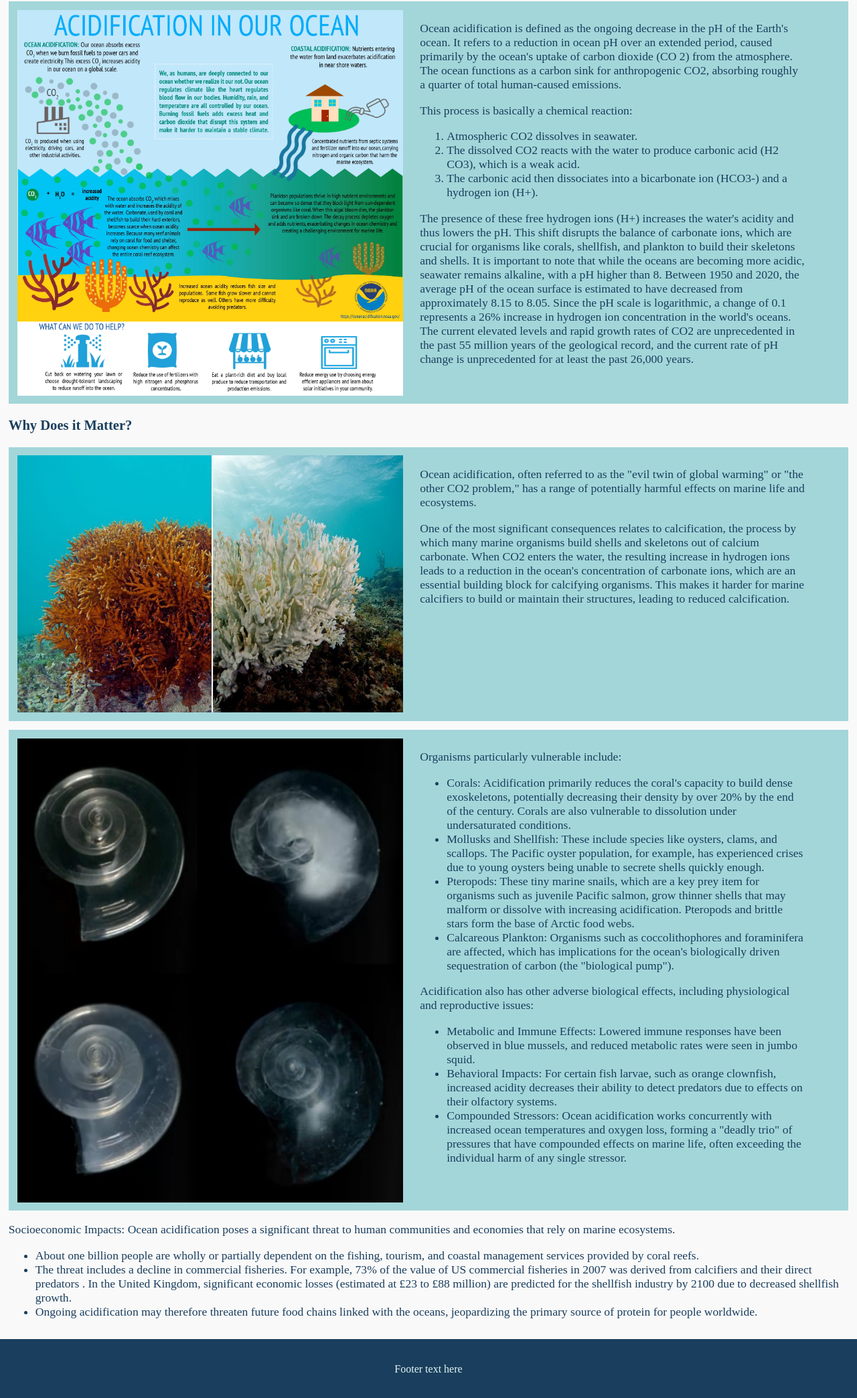
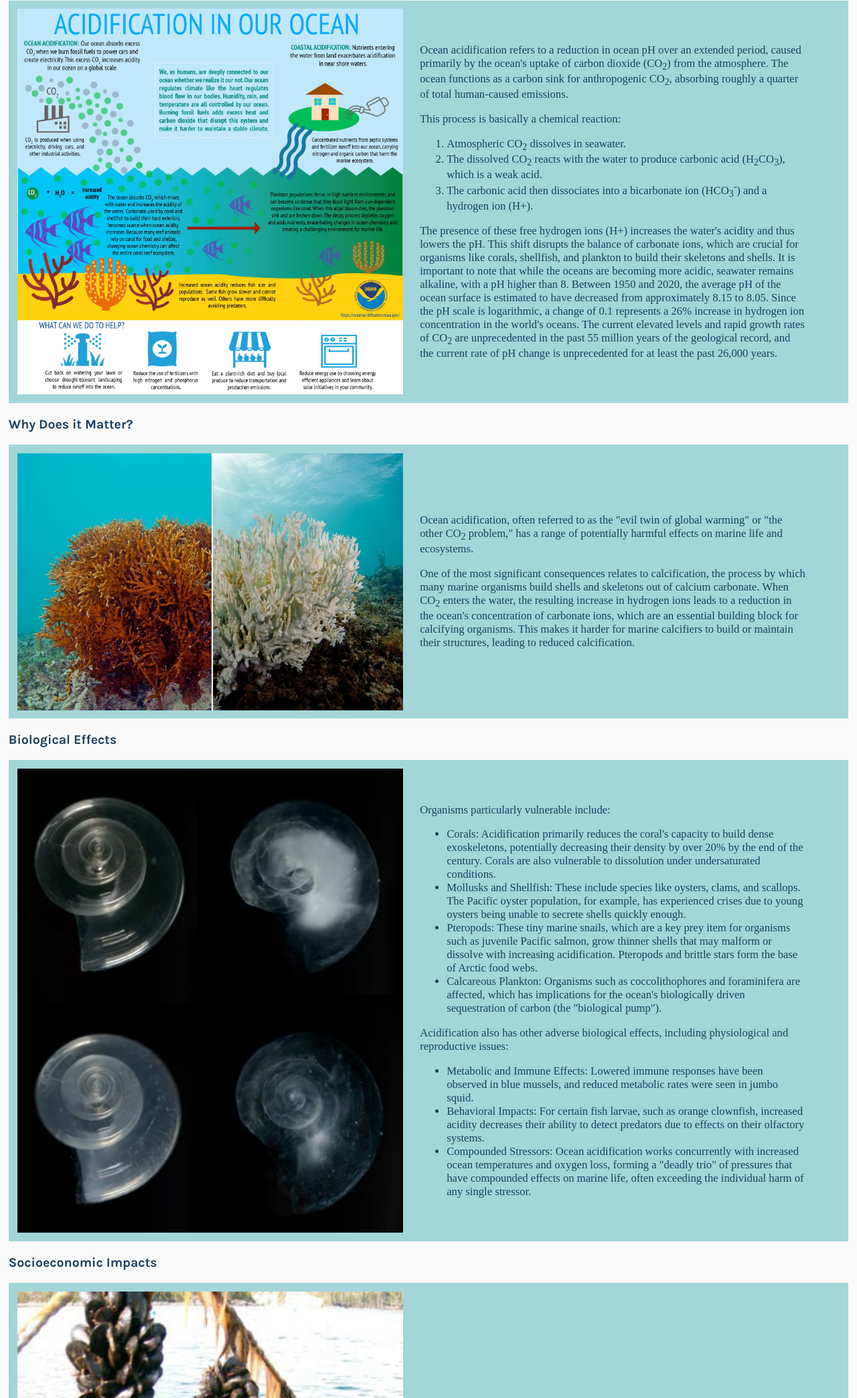
Before and after one commit to BunnyBionics/CSC317_Group1, a plain HTML site: page index.html in a window 1280 px wide. Shown: the part 172-2260 px from the top of the page at 67% size. Drawn offline with Linux system fonts and the light colour scheme; a web font is replaced by a local one.

Commit message:
added image and some info to socioeconomic section.  Added link to repo in footer.  Futzed with boxes to keep their appearance more consistent.

```diff
--- a/index.html
+++ b/index.html
@@ -5,6 +5,12 @@
     <meta name="viewport" content="width=device-width, initial-scale=1.0" />
     <title>Acidification</title>
     <link rel="stylesheet" href="style.css" />
+    <link rel="preconnect" href="https://fonts.googleapis.com" />
+    <link rel="preconnect" href="https://fonts.gstatic.com" crossorigin />
+    <link
+      href="https://fonts.googleapis.com/css2?family=Karla:ital,wght@0,200..800;1,200..800&family=Zen+Old+Mincho&display=swap"
+      rel="stylesheet"
+    />
   </head>
 
   <body>
@@ -23,19 +29,18 @@
     <main>
       <h3>What is Ocean Acidification?</h3>
       <div class="imageTextBlock">
-        <img src="assets/FKNMS_infographic_page-0001.jpg" />
+        <img src="assets/FKNMS_infographic_page-0001.jpg" alt="infographic giving an overview of ocean acidification" />
         <div class="flexText">
           <p>
-            Ocean acidification is defined as the ongoing decrease in the pH of the Earth's ocean. It refers to a
-            reduction in ocean pH over an extended period, caused primarily by the ocean's uptake of carbon dioxide (CO
-            2) from the atmosphere. The ocean functions as a carbon sink for anthropogenic CO2, absorbing roughly a
-            quarter of total human-caused emissions.
+            Ocean acidification refers to a reduction in ocean pH over an extended period, caused primarily by the
+            ocean's uptake of carbon dioxide (CO<sub>2</sub>) from the atmosphere. The ocean functions as a carbon sink for
+            anthropogenic CO<sub>2</sub>, absorbing roughly a quarter of total human-caused emissions.
           </p>
           <p class="listHeader">This process is basically a chemical reaction:</p>
           <ol>
-            <li>Atmospheric CO2 dissolves in seawater.</li>
-            <li>The dissolved CO2 reacts with the water to produce carbonic acid (H2 CO3), which is a weak acid.</li>
-            <li>The carbonic acid then dissociates into a bicarbonate ion (HCO3-) and a hydrogen ion (H+).</li>
+            <li>Atmospheric CO<sub>2</sub> dissolves in seawater.</li>
+            <li>The dissolved CO<sub>2</sub> reacts with the water to produce carbonic acid (H<sub>2</sub>CO<sub>3</sub>), which is a weak acid.</li>
+            <li>The carbonic acid then dissociates into a bicarbonate ion (HCO<sub>3</sub><sup>-</sup>) and a hydrogen ion (H+).</li>
           </ol>
           <p>
             The presence of these free hydrogen ions (H+) increases the water's acidity and thus lowers the pH. This
@@ -44,7 +49,7 @@
             more acidic, seawater remains alkaline, with a pH higher than 8. Between 1950 and 2020, the average pH of
             the ocean surface is estimated to have decreased from approximately 8.15 to 8.05. Since the pH scale is
             logarithmic, a change of 0.1 represents a 26% increase in hydrogen ion concentration in the world's oceans.
-            The current elevated levels and rapid growth rates of CO2 are unprecedented in the past 55 million years of
+            The current elevated levels and rapid growth rates of CO<sub>2</sub> are unprecedented in the past 55 million years of
             the geological record, and the current rate of pH change is unprecedented for at least the past 26,000
             years.
           </p>
@@ -60,22 +65,25 @@
 
         <div class="flexText">
           <p>
-            Ocean acidification, often referred to as the "evil twin of global warming" or "the other CO2 problem," has
+            Ocean acidification, often referred to as the "evil twin of global warming" or "the other CO<sub>2</sub> problem," has
             a range of potentially harmful effects on marine life and ecosystems.
           </p>
           <p>
             One of the most significant consequences relates to calcification, the process by which many marine
-            organisms build shells and skeletons out of calcium carbonate. When CO2 enters the water, the resulting
+            organisms build shells and skeletons out of calcium carbonate. When CO<sub>2</sub> enters the water, the resulting
             increase in hydrogen ions leads to a reduction in the ocean's concentration of carbonate ions, which are an
             essential building block for calcifying organisms. This makes it harder for marine calcifiers to build or
             maintain their structures, leading to reduced calcification.
           </p>
         </div>
       </div>
-      <div></div>
+
+      <h3>Biological Effects</h3>
+
       <div class="imageTextBlock">
         <img
           src="assets/Pterapod_shell_dissolved_in_seawater_adjusted_to_an_ocean_chemistry_projected_for_the_year_2100.jpg"
+          alt="Four pictures of the same spiral seashell as it discolors then collapses."
         />
         <div class="flexText">
           <p class="listHeader">Organisms particularly vulnerable include:</p>
@@ -118,16 +126,25 @@
               the individual harm of any single stressor.
             </li>
           </ul>
-</div>
+        </div>
       </div>
+      <h3>Socioeconomic Impacts</h3>
+
+      <div class="imageTextBlock">
+        <img src="assets/mussels1.jpg" alt="Hanging columns of mussels being hauled out of the water." />
+        <div class="flexText">
           <p class="listHeader">
-            Socioeconomic Impacts: Ocean acidification poses a significant threat to human communities and economies
-            that rely on marine ecosystems.
+            Ocean acidification poses a significant threat to human communities and economies that rely on marine
+            ecosystems.
           </p>
           <ul>
             <li>
               About one billion people are wholly or partially dependent on the fishing, tourism, and coastal management
               services provided by coral reefs.
+            </li>
+            <li>
+              Billions in tourism revenue worldwide come from diving, snorkeling, and other recreational activities
+              related to coral reefs.
             </li>
             <li>
               The threat includes a decline in commercial fisheries. For example, 73% of the value of US commercial
@@ -136,15 +153,19 @@
               2100 due to decreased shellfish growth.
             </li>
             <li>
-              Ongoing acidification may therefore threaten future food chains linked with the oceans, jeopardizing the
-              primary source of protein for people worldwide.
+              Coral reefs are highly effective, natural sea walls. They can absorb and dissipate up to 97% of the wave
+              enery from storms and tsunamis. Coastal communities will become more vulnerable to flooding and erosion.
             </li>
           </ul>
-
+        </div>
+      </div>
     </main>
 
     <footer>
-      <p>Footer text here</p>
+      <a href="https://github.com/BunnyBionics/CSC317_Group1">
+        <img src="assets/github-mark-white.png">
+      </a>
+      <h4>CSC 317 - SFSU</h4>
     </footer>
   </body>
 </html>
--- a/style.css
+++ b/style.css
@@ -12,6 +12,15 @@ body {
   margin: 0;
 }
 
+h1,
+h2,
+h3,
+h4,
+h5,
+h6 {
+  font-family: "karla", sans-serif;
+}
+
 header {
   background-color: var(--color1);
   position: sticky;
@@ -23,25 +32,33 @@ main {
   /* flex: 1; */
   background-color: var(--color5);
   color: var(--color1);
-  font-size: 110%;
+  font-size: 1.3vw;
   padding: 1vw;
 }
 
 footer {
   background-color: var(--color1);
   color: var(--color4);
-  text-align: center;
-  padding: 20px;
+  display: flex;
+  align-content: space-between;
+  justify-content: space-between;
+  padding: 1vw;
+}
+
+footer :first-child {
+  align-self: center;
+  width: 3vw;
 }
 
 .imageTextBlock {
   background-color: var(--color3);
   display: flex;
+  font-family: "zen old mincho", serif;
   margin: 1vw 0;
-  /* padding: 1vw; */
 }
 
 .imageTextBlock > * {
+  align-self: center;
   width: 45vw;
   padding: 1vw;
 }
@@ -50,7 +67,7 @@ footer {
   color: var(--color4);
 }
 
-.navbar h2 {
+.navbar > :first-child {
   padding-left: 5px;
 }
 
@@ -77,6 +94,10 @@ footer {
 
 /* separate settings for mobile */
 @media screen and (width < 600px), screen and (orientation: portrait) {
+  main {
+    font-size: 2vw;
+  }
+
   .imageTextBlock {
     display: grid;
     justify-items: center;
```
